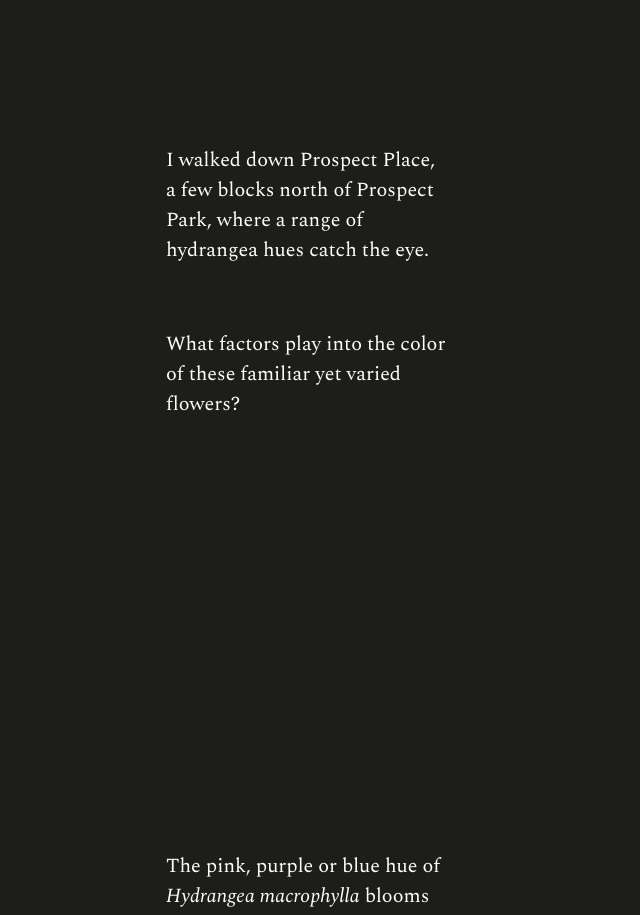
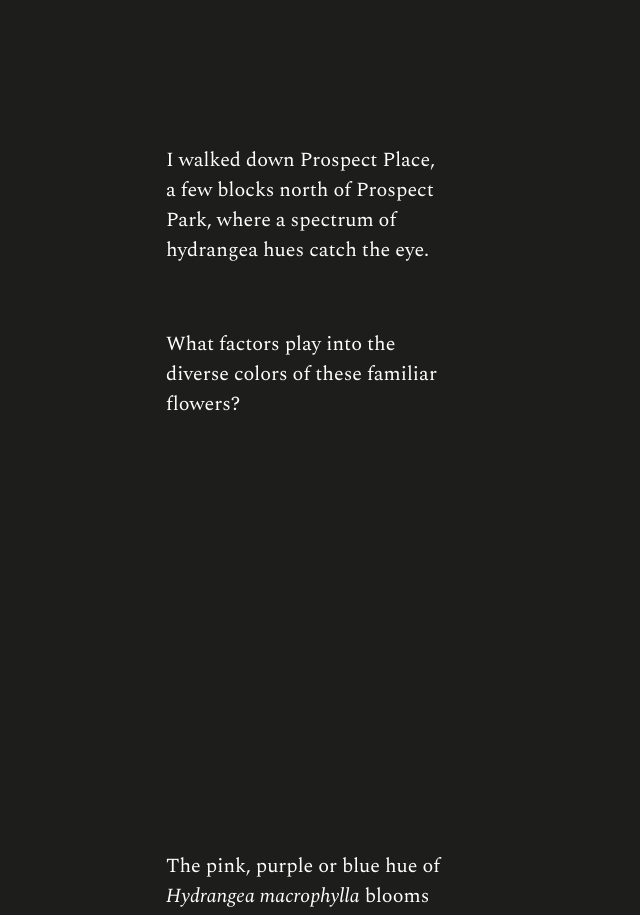
Before and after one commit to meahug/meahug.github.io, a plain HTML site: page hydrangea/index.html in a window 1280 px wide. Shown: the part 1580-2495 px from the top of the page, without its empty margins (0-640 px from the left). Drawn offline with nearby package versions, Linux system fonts and the light colour scheme; a script that the page names is missing.

Commit message:
Update index.html

```diff
--- a/hydrangea/index.html
+++ b/hydrangea/index.html
@@ -222,7 +222,7 @@
 
         <div class="scrolly-overlay">
           <div class="step" id="step1">
-            <p>I walked down Prospect Place, a few blocks north of Prospect Park, where a range of hydrangea hues catch the eye. </p><p>What factors play into the color of these familiar yet varied flowers?</p>
+            <p>I walked down Prospect Place, a few blocks north of Prospect Park, where a spectrum of hydrangea hues catch the eye. </p><p>What factors play into the diverse colors of these familiar flowers?</p>
           </div>
           <div class="step" id="step2">
             <p>The pink, purple or blue hue of <i>Hydrangea macrophylla</i> blooms are determined by the amount of anthocyanin pigment in the petals - which are actually "sepals", or modified petals. Anthocyanin levels are determined by the concentration of aluminum ions that the hydrangea's roots can absorb through their soil.
```
